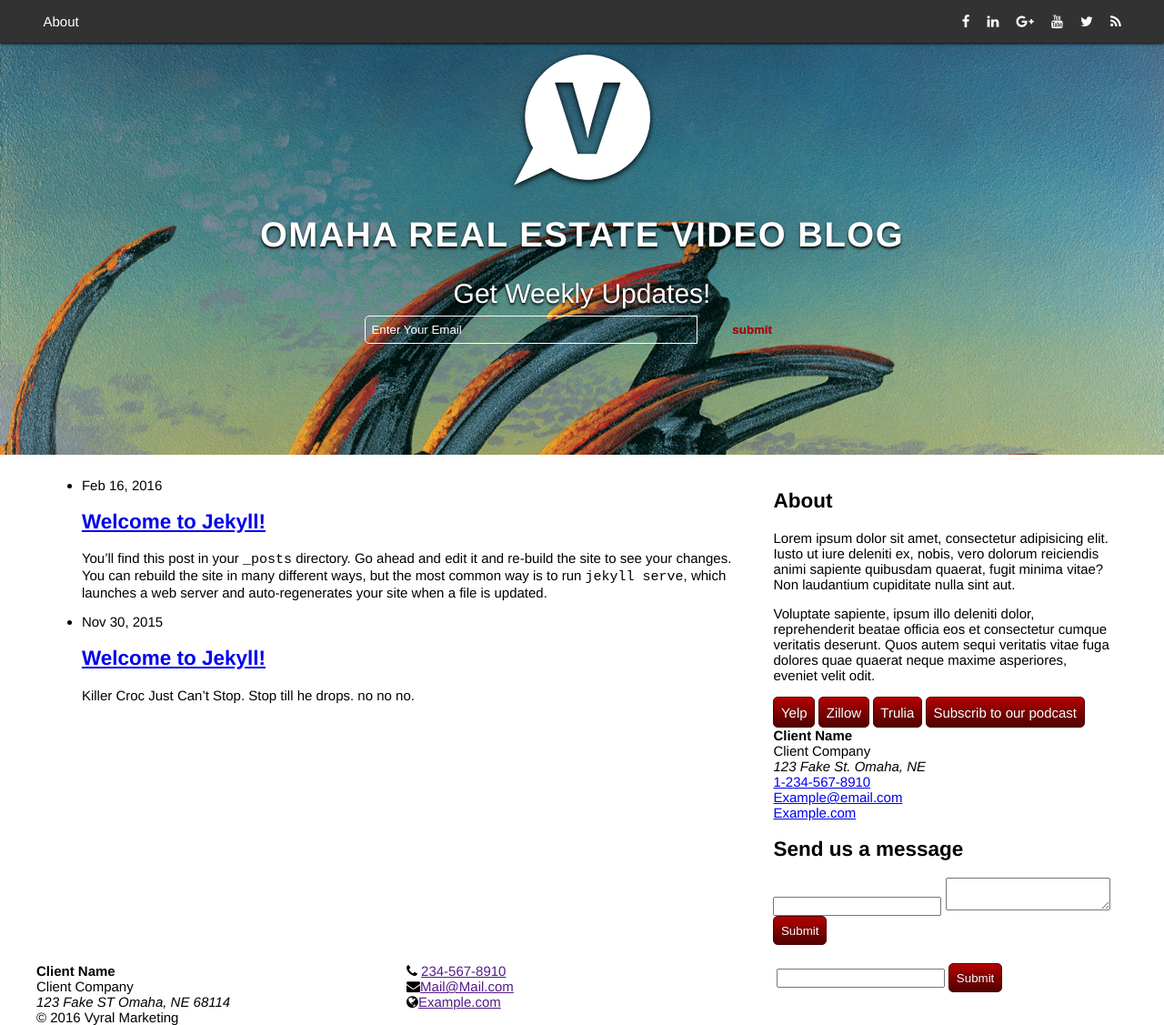
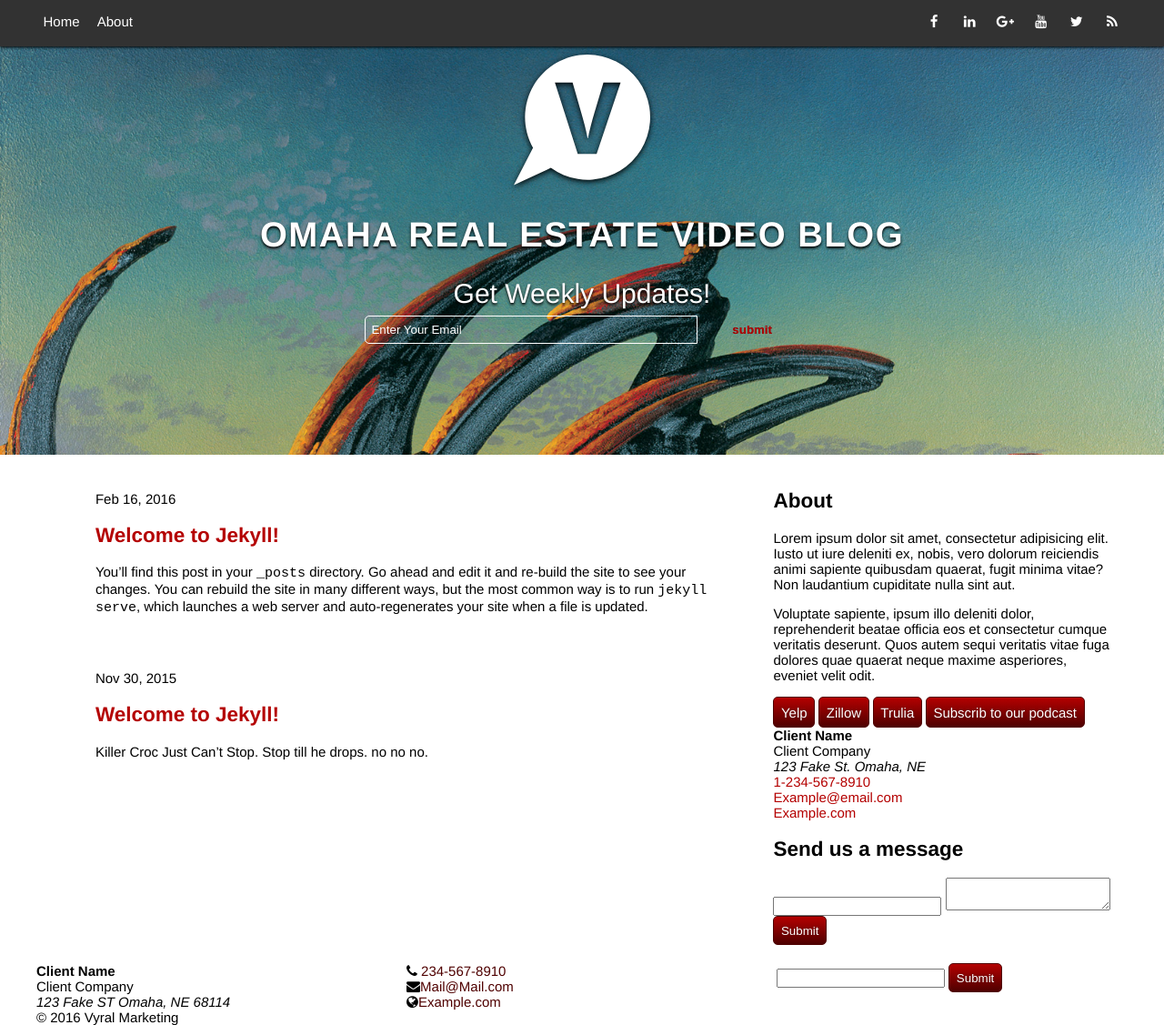
Before and after one commit to Cutcopy/Vyral-Jekyll, a Jekyll site: the page built from index.html, in a window 1280 px wide and 1127 px high. Shown: the whole window at 91% size. Built offline with Jekyll 4.4.1, drawn with Linux system fonts in a browser that asks for light colours; nearby versions of some CDN libraries.

Commit message:
editing navigation section

```diff
--- a/_includes/nav.html
+++ b/_includes/nav.html
@@ -2,6 +2,7 @@
   <div class="container">
     <div class="row">
         <ul class="col col--7-of-12 nav-links">
+          <li><a href="{{site.baseurl}}">Home</a></li>
           {% for page in site.pages %}
             {% if page.title %}
             <li><a class="page-link" href="{{ page.url | prepend: site.baseurl }}">{{ page.title }}</a></li>
--- a/_sass/_base.sass
+++ b/_sass/_base.sass
@@ -16,6 +16,15 @@ body
 
 main, aside
   padding: 0.66rem
+
+a
+  color: $brand
+  text-decoration: none
+  @include timing
+  &:visited
+    color: $brand-dark
+  &:hover
+    color: $brand-light
 
 button, input[type="submit"], .button
   display: inline-block
--- a/_sass/_header.sass
+++ b/_sass/_header.sass
@@ -42,7 +42,7 @@
   font-weight: bold
   text-transform: uppercase
   letter-spacing: 1px
-  box-shadow: 0px 2px 3px black
+  @include box-shadow
   //background: transparentize($brand, 0.5)
 
 #banner-image
--- a/_sass/_nav.sass
+++ b/_sass/_nav.sass
@@ -10,6 +10,8 @@
   margin-top: $nav-height
   margin-bottom: $nav-height
   text-transform: capitalize
+  .fa
+    @include size(20px)
   li
     display: inline-block
     a
@@ -18,5 +20,8 @@
       padding: $nav-height $nav-height/2
       &:hover
         background: $hf-hover
+
 .socials
   text-align: right
+  li
+    text-align: center
--- /dev/null
+++ b/_sass/_posts.sass
@@ -0,0 +1,7 @@
+.post-list
+  list-style-type: none
+  li
+    background: white
+    padding: 1rem
+    margin: 1rem 0
+    //@include box-shadow
--- a/css/main.sass
+++ b/css/main.sass
@@ -21,7 +21,20 @@ $hf-color: #323232
 $hf-hover: lighten($hf-color, 20%)
 $hf-text-color: white
 
+//Mixins
+@mixin box-shadow
+  box-shadow: 0px 2px 3px black
+
+@mixin timing
+  -webkit-transition: 0.3s
+  transition: 0.3s
+
+@mixin size($n)
+  height: $n
+  width: $n
+
 @import "base"
 @import "toast"
 @import "nav"
 @import "header"
+@import "posts"
```
